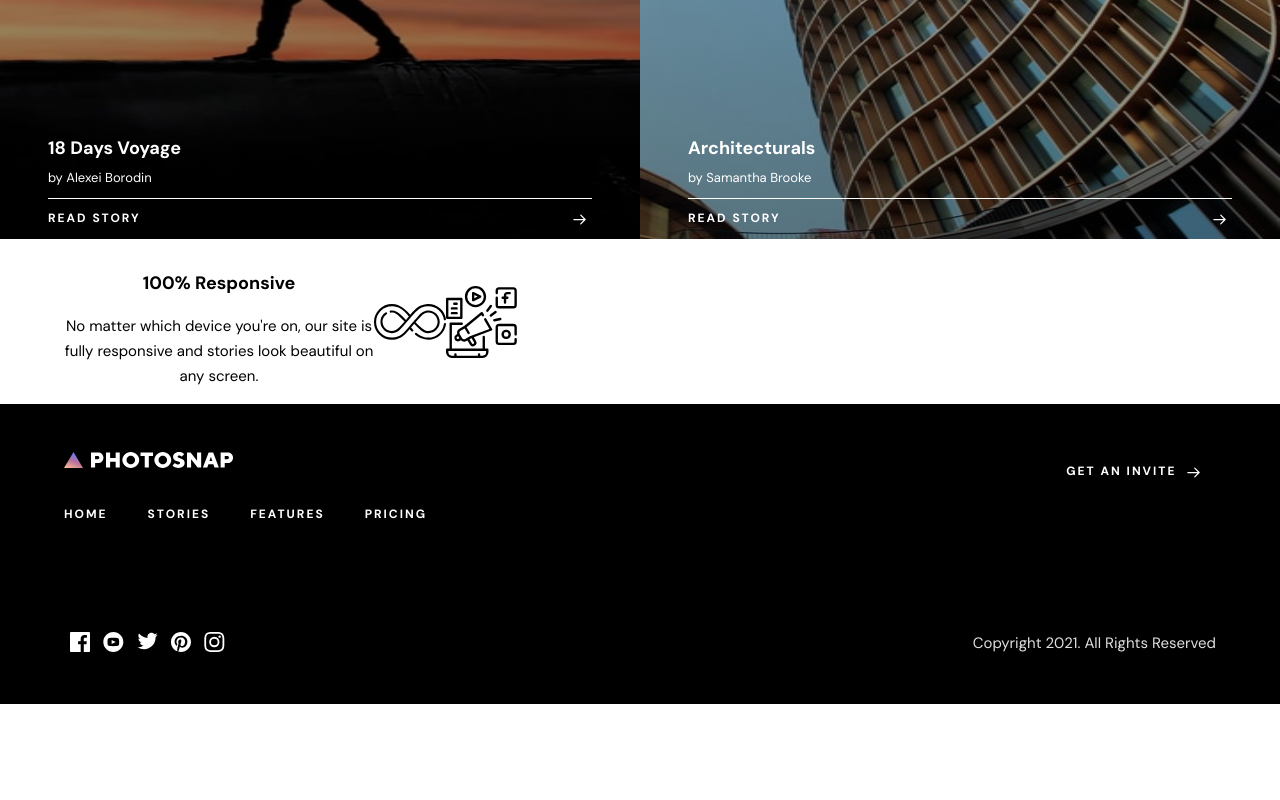
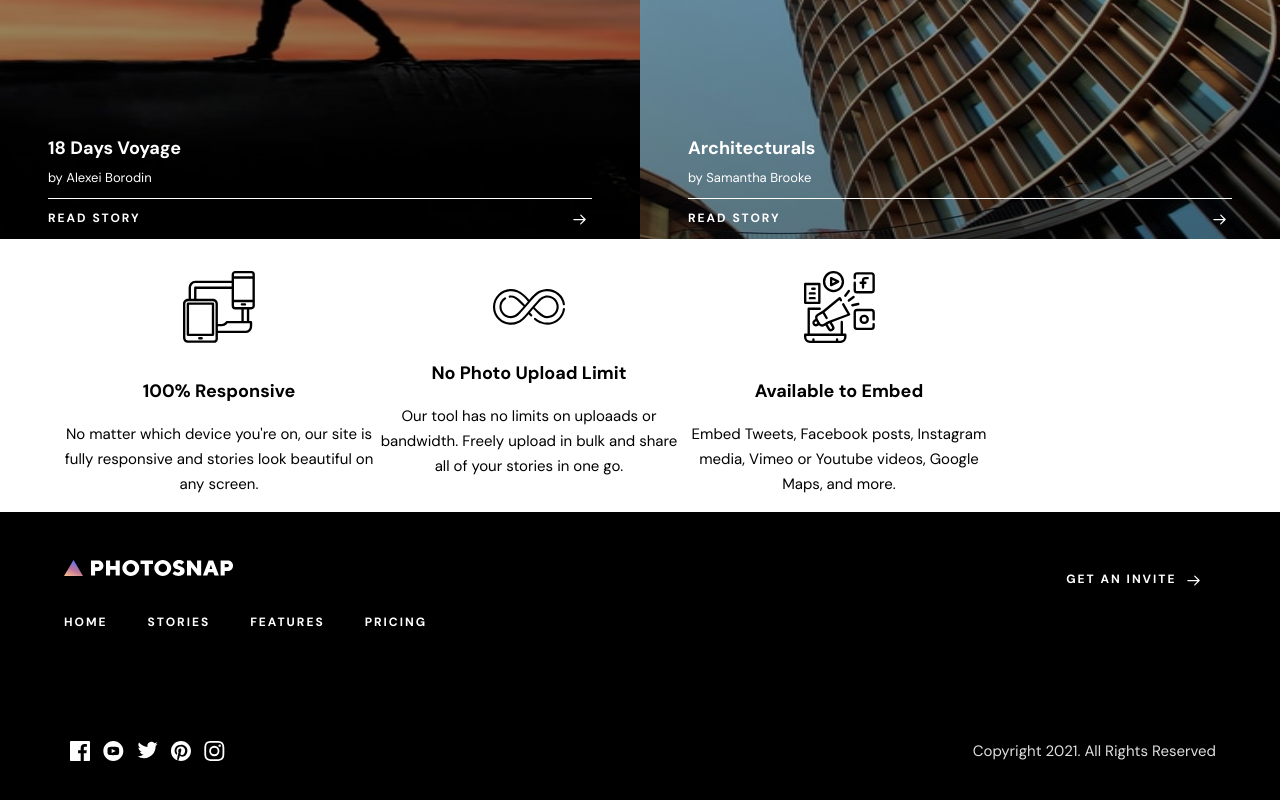
Before and after one commit to chungleee/photosnap, a Next.js app: page / in a window 1280 px wide. Shown: the part 2686-3486 px from the top of the page. Before the commit the page ends 3390 px from the top, so only its background shows below. Built offline with nearby package versions, Linux system fonts and the light colour scheme.

Commit message:
remove unused code - array of featured features with respective card data - loop through array to dynamically render each card - additional styling to container

```diff
--- a/pages/index.js
+++ b/pages/index.js
@@ -1,17 +1,10 @@
 import React from 'react';
+import classes from './index.module.scss';
 import Container from '../components/Container/Container';
 import Grid from '../components/Grid/Grid';
 import Hero from '../components/Hero/Hero';
 import HomeCard from '../components/HomeCard/HomeCard';
 import StoryCard from '../components/StoryCard/StoryCard';
-import classes from './index.module.scss';
-
-import BoostExposureIcon from '../components/Icons/Features/BoostExposureIcon';
-import CustomDomainIcon from '../components/Icons/Features/CustomDomainIcon';
-import DragDropIcon from '../components/Icons/Features/DragDropIcon';
-import EmbedIcon from '../components/Icons/Features/EmbedIcon';
-import NoLimitIcon from '../components/Icons/Features/NoLimitIcon';
-import ResponsiveIcon from '../components/Icons/Features/ResponsiveIcon';
 import FeatureCard from '../components/FeatureCard/FeatureCard';
 
 const Home = () => {
@@ -65,6 +58,27 @@ const Home = () => {
 		},
 	};
 
+	const featuredFeatures = [
+		{
+			variant: 'responsive',
+			headline: '100% Responsive',
+			description:
+				"No matter which device you're on, our site is fully responsive and stories look beautiful on any screen.",
+		},
+		{
+			variant: 'no-limit',
+			headline: 'No Photo Upload Limit',
+			description:
+				'Our tool has no limits on uploaads or bandwidth. Freely upload in bulk and share all of your stories in one go.',
+		},
+		{
+			variant: 'embed',
+			headline: 'Available to Embed',
+			description:
+				'Embed Tweets, Facebook posts, Instagram media, Vimeo or Youtube videos, Google Maps, and more.',
+		},
+	];
+
 	return (
 		<div>
 			<Hero alt='Person on lake boardwalk' button='get an invite'>
@@ -101,17 +115,16 @@ const Home = () => {
 				})}
 			</Grid>
 
-			<Container>
+			<Container className={classes.featured__cards__container}>
 				<Grid className={classes.feature__cards__grid}>
-					<FeatureCard>
-						<h3>100% Responsive</h3>
-						<p>
-							No matter which device you're on, our site is fully responsive and
-							stories look beautiful on any screen.
-						</p>
-					</FeatureCard>
-					<NoLimitIcon />
-					<EmbedIcon />
+					{featuredFeatures.map((feature) => {
+						return (
+							<FeatureCard variant={feature.variant}>
+								<h3>{feature.headline}</h3>
+								<p>{feature.description}</p>
+							</FeatureCard>
+						);
+					})}
 				</Grid>
 			</Container>
 		</div>
```
